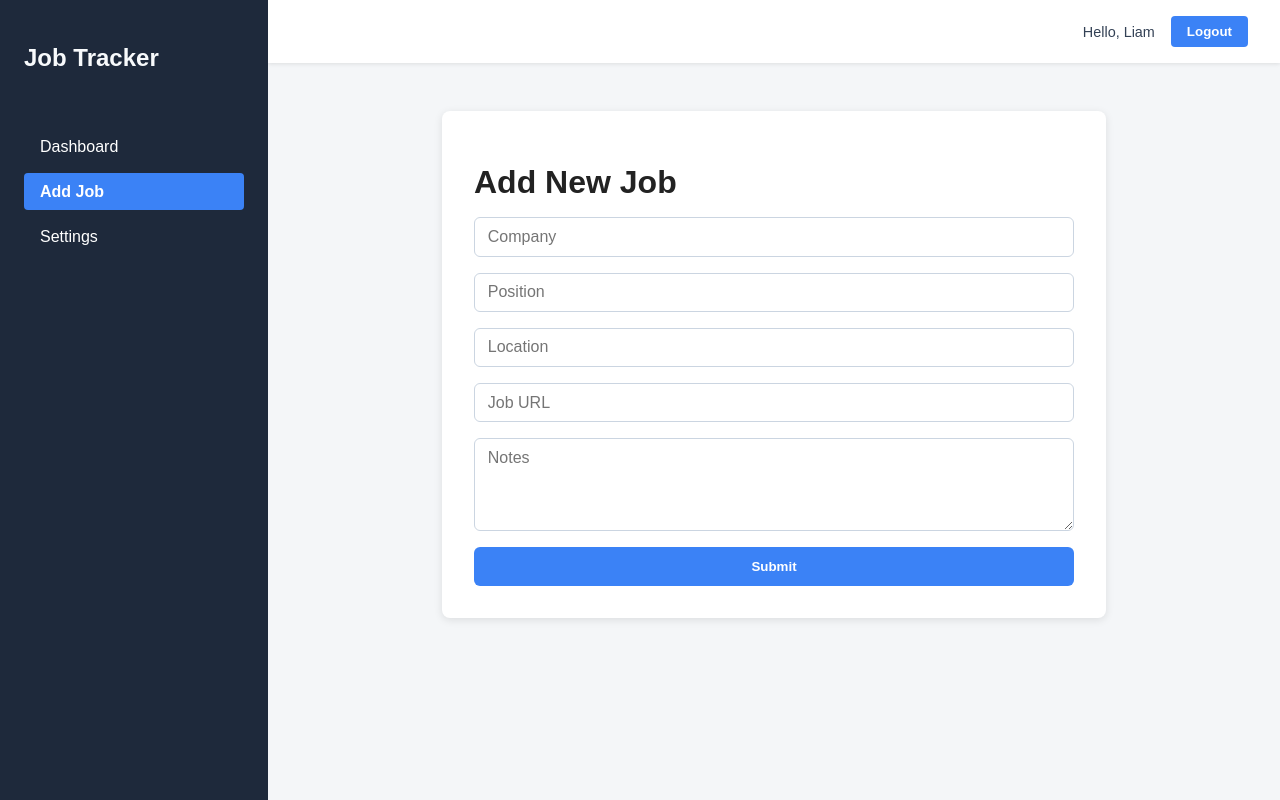
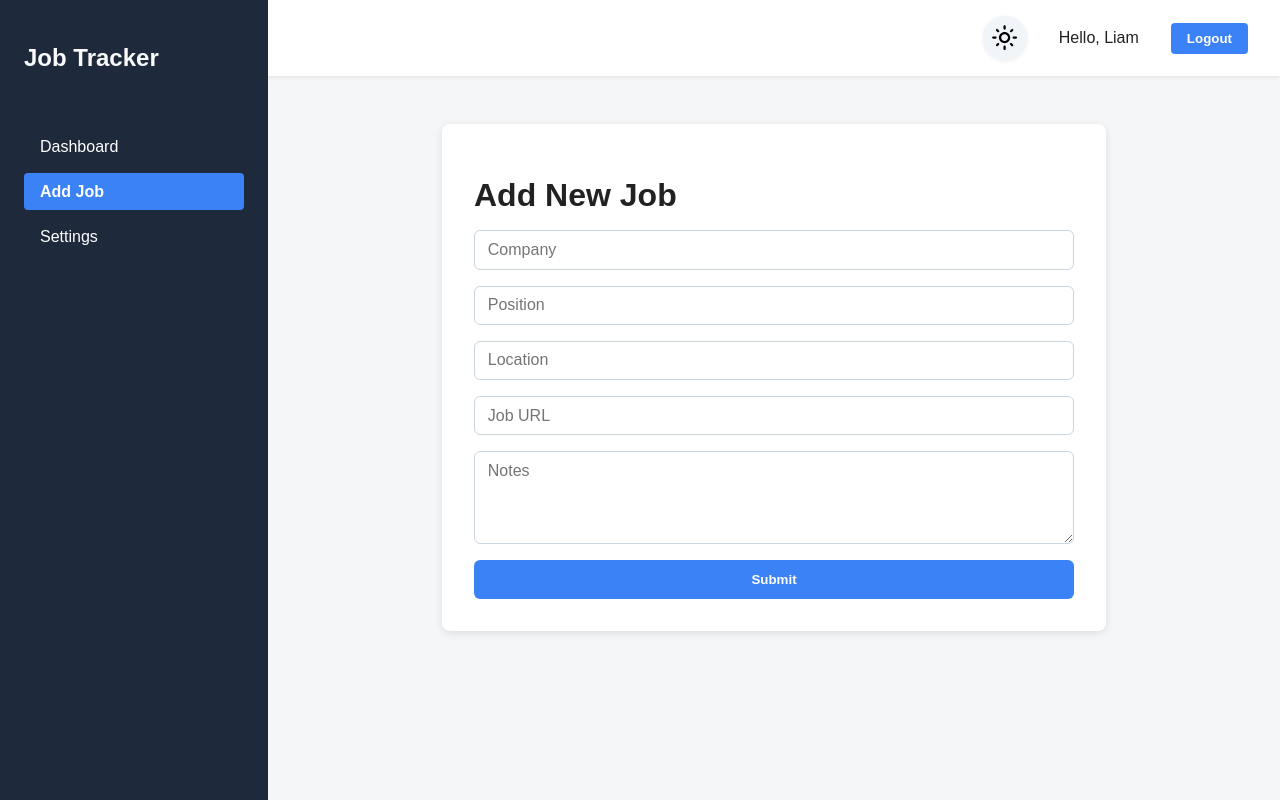
Before and after one commit to LLOKAI/job-tracker-app, a React (Vite) app in the folder client/: page /jobs/new in a window 1280 px wide. Built offline with nearby package versions, Linux system fonts and the light colour scheme.

Commit message:
Added react icons and dark/mode toggle to header

```diff
--- a/client/package.json
+++ b/client/package.json
@@ -12,6 +12,7 @@
   "dependencies": {
     "react": "^19.1.0",
     "react-dom": "^19.1.0",
+    "react-icons": "^5.5.0",
     "react-router-dom": "^7.6.2"
   },
   "devDependencies": {
--- a/client/src/components/Header.jsx
+++ b/client/src/components/Header.jsx
@@ -1,25 +1,46 @@
 import React, { useContext } from 'react';
 import { ThemeContext } from '../ThemeContext';
 
+import { MdOutlineDarkMode } from "react-icons/md";
+import { MdOutlineLightMode } from "react-icons/md";
+
 export default function Header() {
-  const { darkMode } = useContext(ThemeContext);
+  const { darkMode, setDarkMode } = useContext(ThemeContext);
 
   return (
     <header
       style={{
-        backgroundColor: 'var(--header-bg)',
+        display: 'flex',
+        alignItems: 'center',
+        justifyContent: 'flex-end',
         padding: '1rem 2rem',
+        background: 'var(--header-bg)',
         boxShadow: darkMode ? '0 1px 4px rgba(0,0,0,0.7)' : '0 1px 4px rgba(0,0,0,0.1)',
-        display: 'flex',
-        justifyContent: 'flex-end',
-        alignItems: 'center',
-        gap: '1rem',
-        fontSize: '0.9rem',
-        color: 'var(--header-text)',
-        userSelect: 'none',
       }}
     >
-      <div>Hello, Liam</div>
+      <div style={{ display: 'flex', alignItems: 'center', gap: '2rem' }}>
+        <button
+          aria-label="Toggle dark mode"
+          onClick={() => setDarkMode(!darkMode)}
+          style={{
+            display: 'flex',
+            alignItems: 'center',
+            justifyContent: 'center',
+            width: '44px',
+            height: '44px',
+            borderRadius: '999px',
+            border: 'none',
+            background: darkMode ? '#22223b' : '#f1f5f9',
+            boxShadow: darkMode ? '0 1px 4px rgba(0,0,0,0.4)' : '0 1px 4px rgba(0,0,0,0.08)',
+            cursor: 'pointer',
+            transition: 'background 0.2s, color 0.2s',
+            fontSize: '1.7rem',
+          }}
+          title={darkMode ? "Switch to light mode" : "Switch to dark mode"}
+        >
+          {darkMode ? <MdOutlineDarkMode color='#ffffff' /> : <MdOutlineLightMode color='#000000' />}
+        </button>
+        <div style={{ fontWeight: 500 }}>Hello, Liam</div>
         <button
           style={{
             backgroundColor: 'var(--button-bg)',
@@ -34,6 +55,7 @@ export default function Header() {
         >
           Logout
         </button>
+      </div>
     </header>
   );
 }
```
Also changed, not shown: 1 other file (tests, documents, lock files or other folders). Lines whose indentation alone changed are shown as unchanged.
